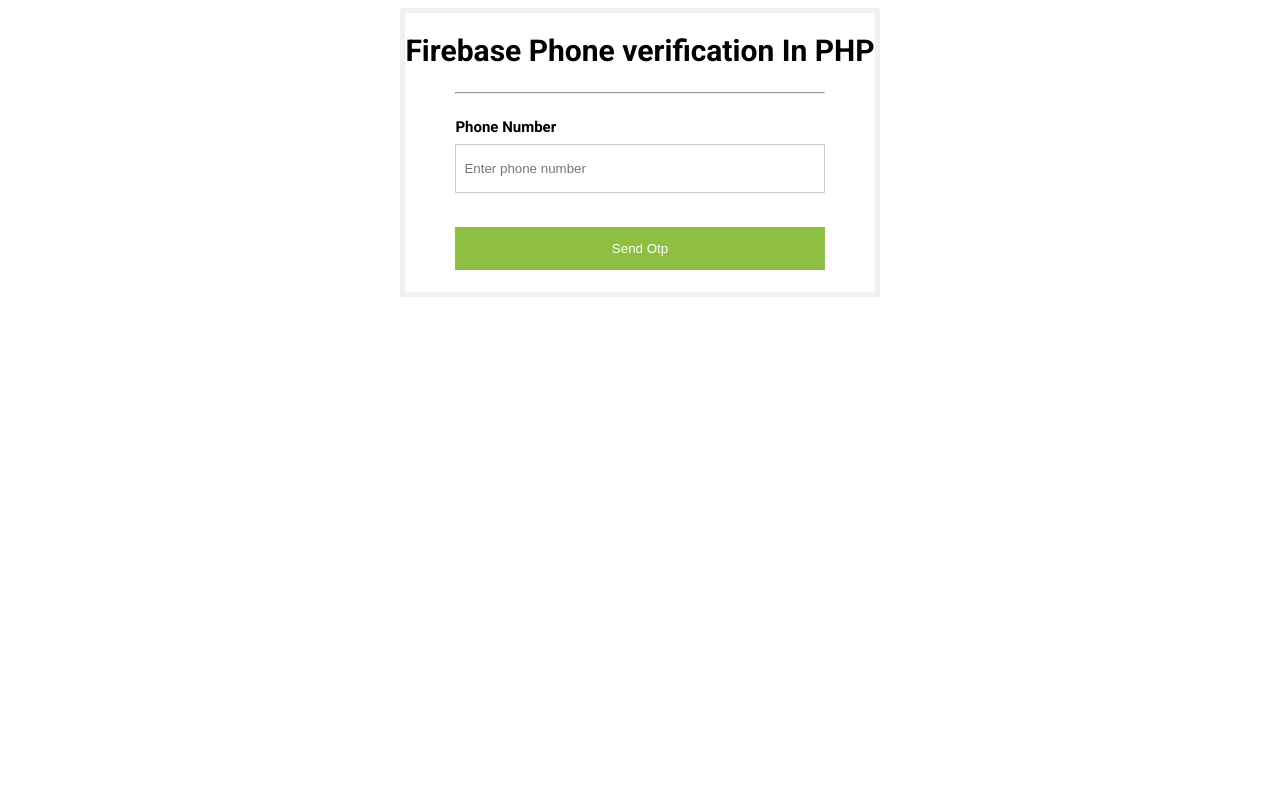
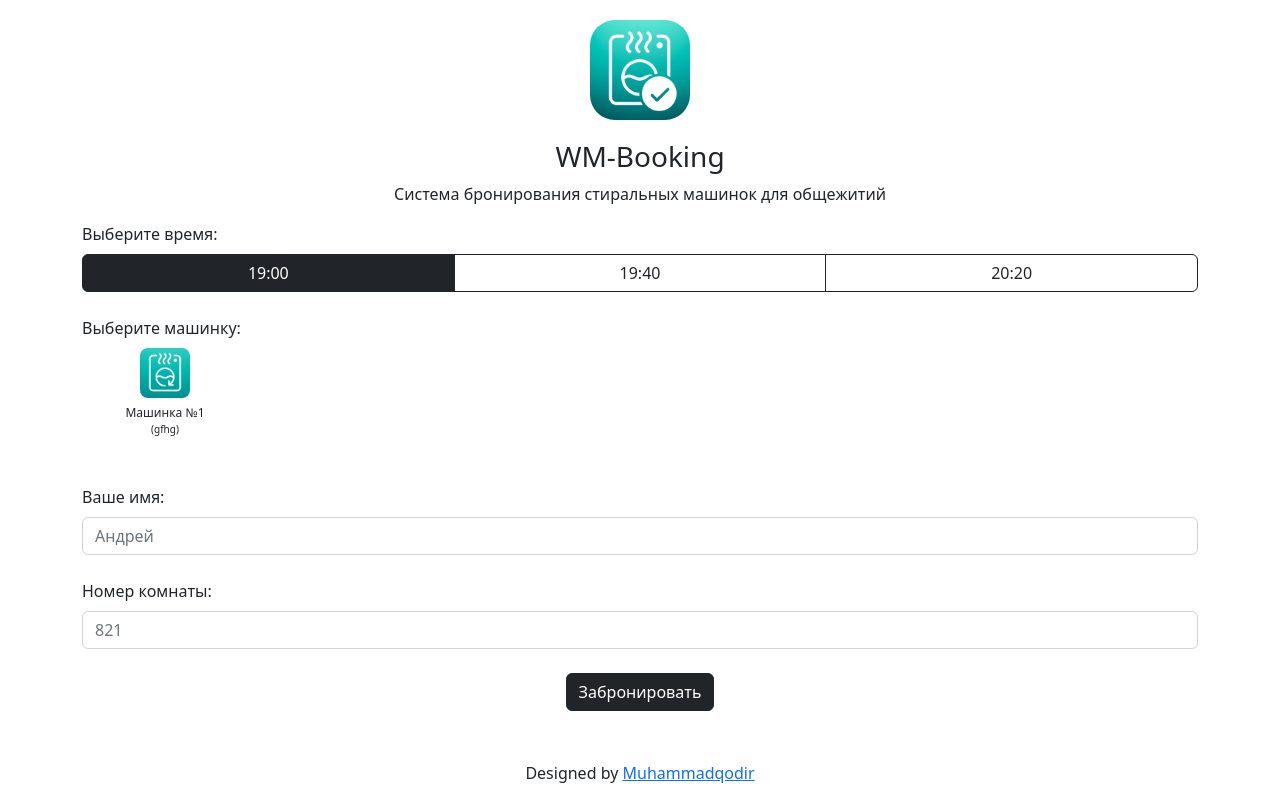
Before and after one commit to Muhammadqodir/dormitory, a PHP site: page / in a window 1280 px wide. Before the commit the page ends 297 px from the top, so only its background shows below. Run offline with PHP 8.4, Linux system fonts and the light colour scheme; some libraries are stand-ins or nearby versions.

Commit message:
Created front

```diff
--- a/index.php
+++ b/index.php
@@ -2,13 +2,69 @@
 <html>
 
 <head>
-    <title>Firebase Phone Verification</title>
+    <title>WM-Booking-Общежитие 5(СКФУ)</title>
     <link href="https://fonts.googleapis.com/css?family=Roboto:300,400,500,700" rel="stylesheet">
     <link href="main.css" rel="stylesheet">
+    <meta name="viewport" content="width=device-width, initial-scale=1">
+    <link rel="stylesheet" href="https://cdn.jsdelivr.net/npm/bootstrap@5.2.3/dist/css/bootstrap.min.css" integrity="sha384-rbsA2VBKQhggwzxH7pPCaAqO46MgnOM80zW1RWuH61DGLwZJEdK2Kadq2F9CUG65" crossorigin="anonymous">
 </head>
 
 <body>
-    <form action="verification.php">
+
+
+    <div class="container" style="text-align: center;">
+        <img src="res/logo.png" id="main_logo">
+        <h3>WM-Booking</h3>
+        <p>Система бронирования стиральных машинок для общежитий</p>
+
+        <form style="text-align: left;">
+            <label class="form-label">Выберите время:</label>
+
+            <div class="btn-group" role="group" style="width: 100%;" aria-label="Basic radio toggle button group">
+                <input type="radio" class="btn-check" name="btnradio" id="btnradio1" autocomplete="off" checked>
+                <label class="btn btn-outline-dark" for="btnradio1">19:00</label>
+
+                <input type="radio" class="btn-check" name="btnradio" id="btnradio2" autocomplete="off">
+                <label class="btn btn-outline-dark" for="btnradio2">19:40</label>
+
+                <input type="radio" class="btn-check" name="btnradio" id="btnradio3" autocomplete="off">
+                <label class="btn btn-outline-dark" for="btnradio3">20:20</label>
+            </div>
+            <br><br>
+            <label class="form-label">Выберите машинку:</label>
+
+            <div class="row">
+                <div class="col-md-2 col-3 center">
+                    <input type="checkbox" class="check_box" id="checkbox1">
+                    <label for="checkbox1"></label><br>
+                    <label for="checkbox1">
+                        <div class="wm_title">Машинка №1</div>
+                        <div class="wm_desc">(gfhg)</div>
+                        <label>
+                </div>
+
+            </div>
+            <br>
+            <label for="exampleInputEmail1" class="form-label">Ваше имя:</label>
+            <input type="email" class="form-control" placeholder="Андрей" id="exampleInputEmail1" aria-describedby="emailHelp">
+            <br>
+            <label for="exampleInputEmail1" class="form-label">Номер комнаты:</label>
+            <input type="email" class="form-control" placeholder="821" id="exampleInputEmail1" aria-describedby="emailHelp">
+            <br>
+            <div style="text-align: center;">
+                <button type="submit" class="btn btn-dark" style="margin: auto;">Забронировать</button>
+            </div>
+        </form>
+
+        <div class="fotter">
+            Designed by <a href="https://vk.com/mqodir" target="_blank">Muhammadqodir</a>
+        </div>
+    </div>
+
+
+
+
+    <!-- <form action="verification.php">
         <h1>Firebase Phone verification In PHP</h1>
         <div class="formcontainer">
             <hr />
@@ -19,25 +75,18 @@
             <div id="recaptcha-container"></div>
             <button type="button" onclick="phoneAuth();">Send Otp</button>
 
-    </form>
+    </form> -->
+    <script src="https://code.jquery.com/jquery-3.6.3.slim.js" integrity="sha256-DKU1CmJ8kBuEwumaLuh9Tl/6ZB6jzGOBV/5YpNE2BWc=" crossorigin="anonymous"></script>
     <script src="https://www.gstatic.com/firebasejs/8.3.1/firebase.js"></script>
+    <script src="firebase_config.js"></script>
     <script>
-        // Your web app's Firebase configuration
-        const firebaseConfig = {
-            apiKey: "AIzaSyA3mlI-cSGPeKPCybYCOis9wNNb_6U_RDc",
-            authDomain: "dormitory-c46bf.firebaseapp.com",
-            projectId: "dormitory-c46bf",
-            storageBucket: "dormitory-c46bf.appspot.com",
-            messagingSenderId: "31407886065",
-            appId: "1:31407886065:web:c9595b16efcd966740e350",
-            measurementId: "G-H9M9LK0BFR"
-        };
-
         // Initialize Firebase
         firebase.initializeApp(firebaseConfig);
         firebase.analytics();
     </script>
     <script src="firebase.js" type="text/javascript"></script>
+    <script src="https://cdn.jsdelivr.net/npm/bootstrap@5.2.3/dist/js/bootstrap.min.js" integrity="sha384-cuYeSxntonz0PPNlHhBs68uyIAVpIIOZZ5JqeqvYYIcEL727kskC66kF92t6Xl2V" crossorigin="anonymous"></script>
+    <script src="https://cdn.jsdelivr.net/npm/bootstrap@5.2.3/dist/js/bootstrap.bundle.min.js" integrity="sha384-kenU1KFdBIe4zVF0s0G1M5b4hcpxyD9F7jL+jjXkk+Q2h455rYXK/7HAuoJl+0I4" crossorigin="anonymous"></script>
 </body>
 
 </html>
--- a/main.css
+++ b/main.css
@@ -1,66 +1,68 @@
-html,
-body {
-    display: flex;
-    justify-content: center;
-    font-family: Roboto, Arial, sans-serif;
-    font-size: 15px;
+#main_logo {
+    width: 100px;
+    border-radius: 25px;
+    margin: 20px;
 }
 
-form {
-    border: 5px solid #f1f1f1;
+.check_box {
+    display: none;
 }
 
-input[type=text],
-input[type=password] {
-    width: 100%;
-    padding: 16px 8px;
-    margin: 8px 0;
+.check_box+label {
+    /* background-color: aqua; */
+    background: url('res/wm_checked.png') no-repeat;
+    background-size: 100%;
+    height: 50px;
+    width: 50px;
+    border-radius: 8px;
+    border: 0px solid;
     display: inline-block;
-    border: 1px solid #ccc;
-    box-sizing: border-box;
+    padding: 0 0 0 0px;
 }
 
-button {
-    background-color: #8ebf42;
-    color: white;
-    padding: 14px 0;
-    margin: 10px 0;
-    border: none;
-    cursor: grabbing;
-    width: 100%;
+.check_box:checked+label {
+    /* background-color: aqua; */
+    background: url('res/wm_checked.png') no-repeat;
+    background-size: 100%;
+    height: 50px;
+    width: 50px;
+    border-radius: 8px;
+    border: 3px solid #444;
+    display: inline-block;
+    padding: 0 0 0 0px;
 }
 
-h1 {
-    text-align: center;
-    fone-size: 18;
+.check_box[disabled]+label {
+    /* background-color: aqua; */
+    background: url('res/wm_unchecked.png') no-repeat;
+    background-size: 100%;
+    height: 50px;
+    width: 50px;
+    border-radius: 8px;
+    border: 0px solid;
+    display: inline-block;
+    padding: 0 0 0 0px;
 }
 
-button:hover {
-    opacity: 0.8;
+.wm_title {
+    font-size: 12px;
 }
 
-.formcontainer {
-    text-align: left;
-    margin: 24px 50px 12px;
+.wm_desc {
+    font-size: 10px;
 }
 
-.container {
-    padding: 16px 0;
-    text-align: left;
+.center {
+    text-align: center;
 }
 
-span.psw {
-    float: right;
-    padding-top: 0;
-    padding-right: 15px;
+.form-control:focus {
+    border-color: #212529 !important;
+    box-shadow: 0 0 0 0.2rem #21252944 !important;
 }
 
-
-/* Change styles for span on extra small screens */
-
-@media screen and (max-width: 300px) {
-    span.psw {
-        display: block;
-        float: none;
-    }
+.fotter {
+    margin-top: 50px;
+    margin-bottom: 20px;
+    text-align: center;
 }
```
Also changed, not shown: test.html (added, +25 -0 lines), res/logo.png (added), res/wm_checked.png (added), res/wm_icon.png (added), res/wm_unchecked.png (added), 2 other files.
